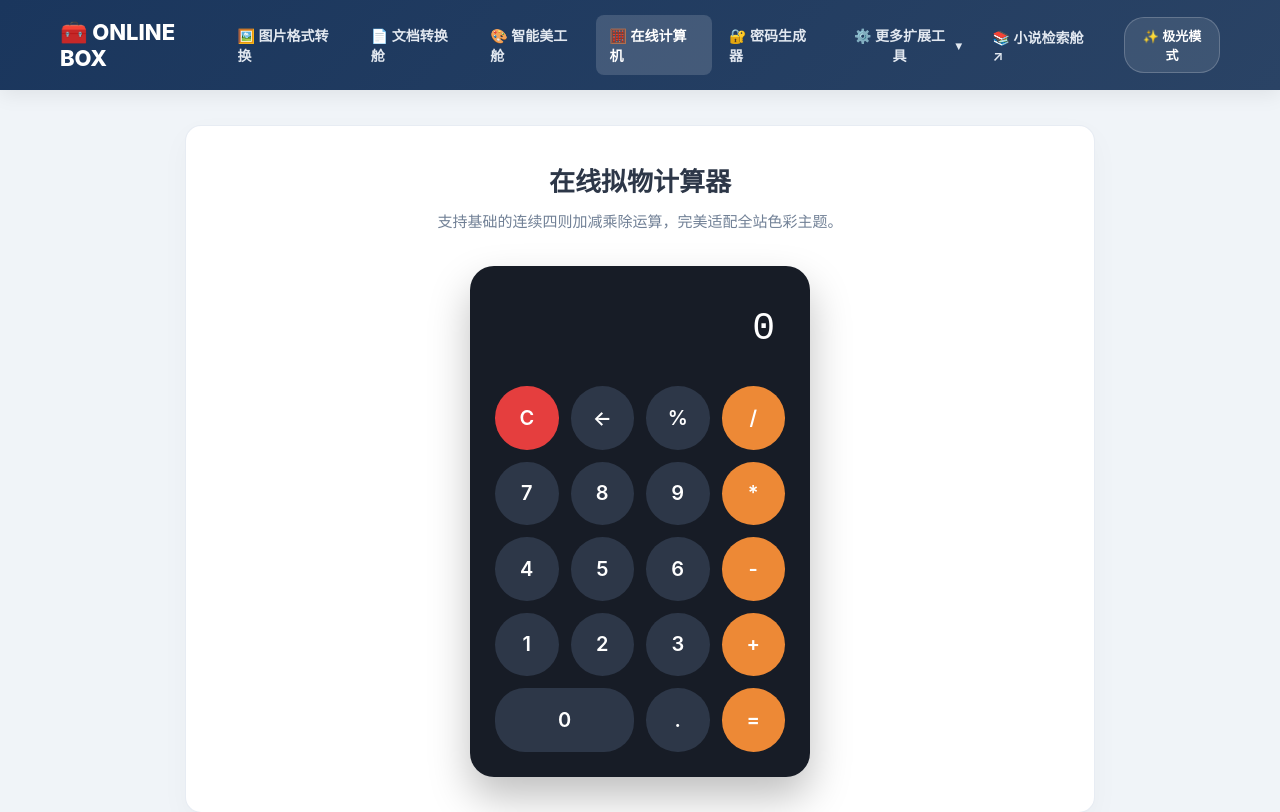
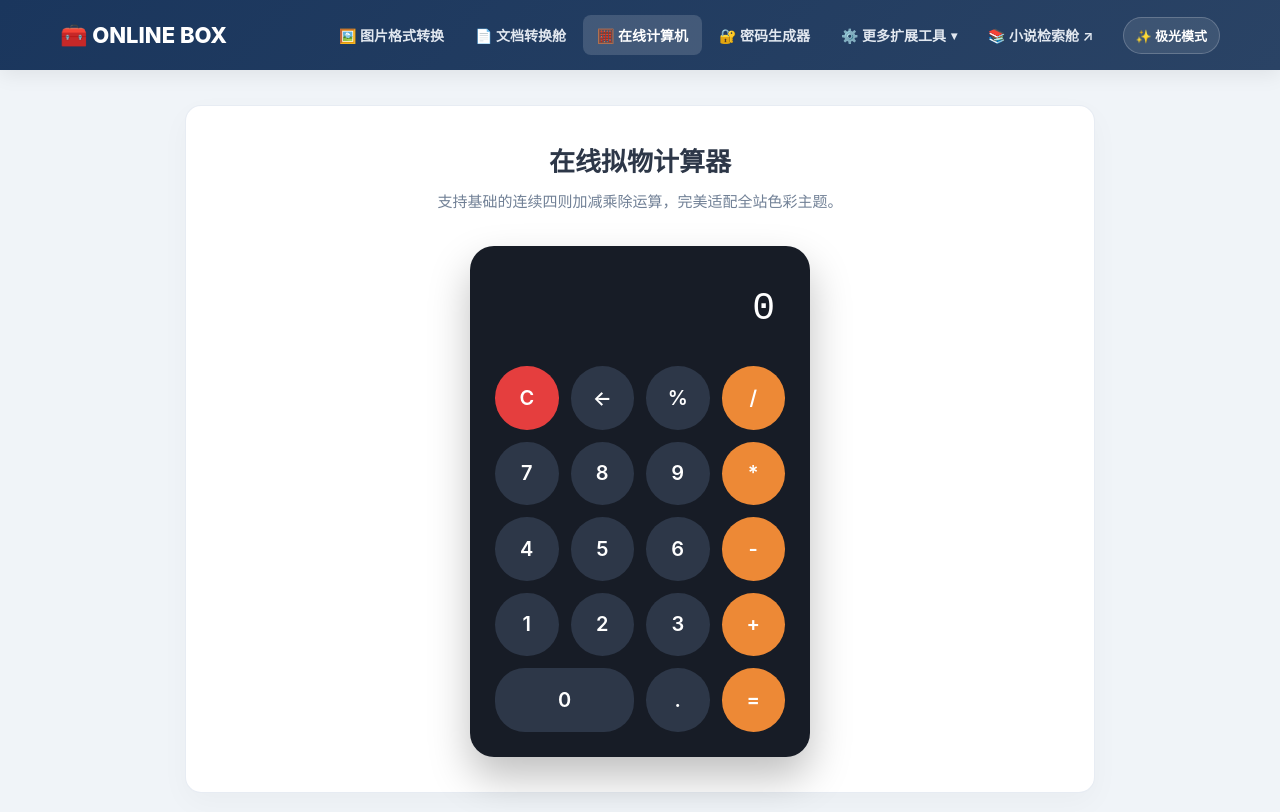
Before and after one commit to hhttco/ToolsSite, a Flask app: page /calculator in a window 1280 px wide. Shown: the top 812 px of the page. Run offline with Flask 3, Linux system fonts and the light colour scheme; data comes from the database, SQL or seed files in the repository; parts of the project's set-up code (start-up, migrations or seed data) failed here and were passed over.

Commit message:
Update base.html

```diff
--- a/templates/base.html
+++ b/templates/base.html
@@ -85,7 +85,6 @@
                 <ul class="nav-links">
                     <li><a href="/image-convert" class="{% if active_page == 'image_convert' %}active{% endif %}">🖼️ 图片格式转换</a></li>
                     <li><a href="/doc-convert" class="{% if active_page == 'doc_convert' %}active{% endif %}">📄 文档转换舱</a></li>
-                    <li><a href="/beauty-booth" class="{% if active_page == 'beauty_booth' %}active{% endif %}">🎨 智能美工舱</a></li>
                     <li><a href="/calculator" class="{% if active_page == 'calculator' %}active{% endif %}">🧮 在线计算机</a></li>
                     <li><a href="/password" class="{% if active_page == 'password' %}active{% endif %}">🔐 密码生成器</a></li>
 
@@ -97,6 +96,7 @@
                             <a href="/qrcode-tool">🔮 二维码矩阵舱</a>
                             <a href="/time-capsule">⏱️ 时间戳转换舱</a>
                             <a href="/client-compress">🗜️ 零负载图压缩</a>
+                            <a href="/beauty-booth">🎨 智能美工舱</a>
                         </div>
                     </li>
 
```
